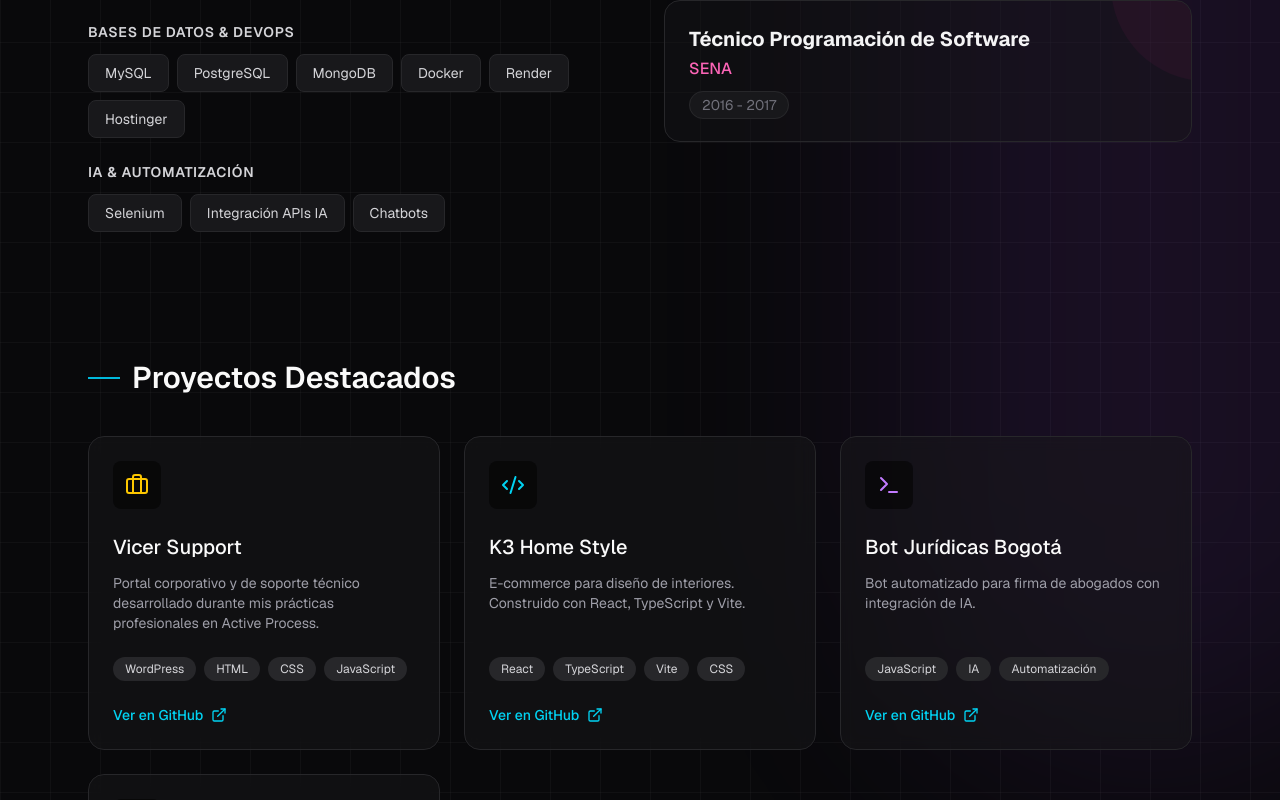
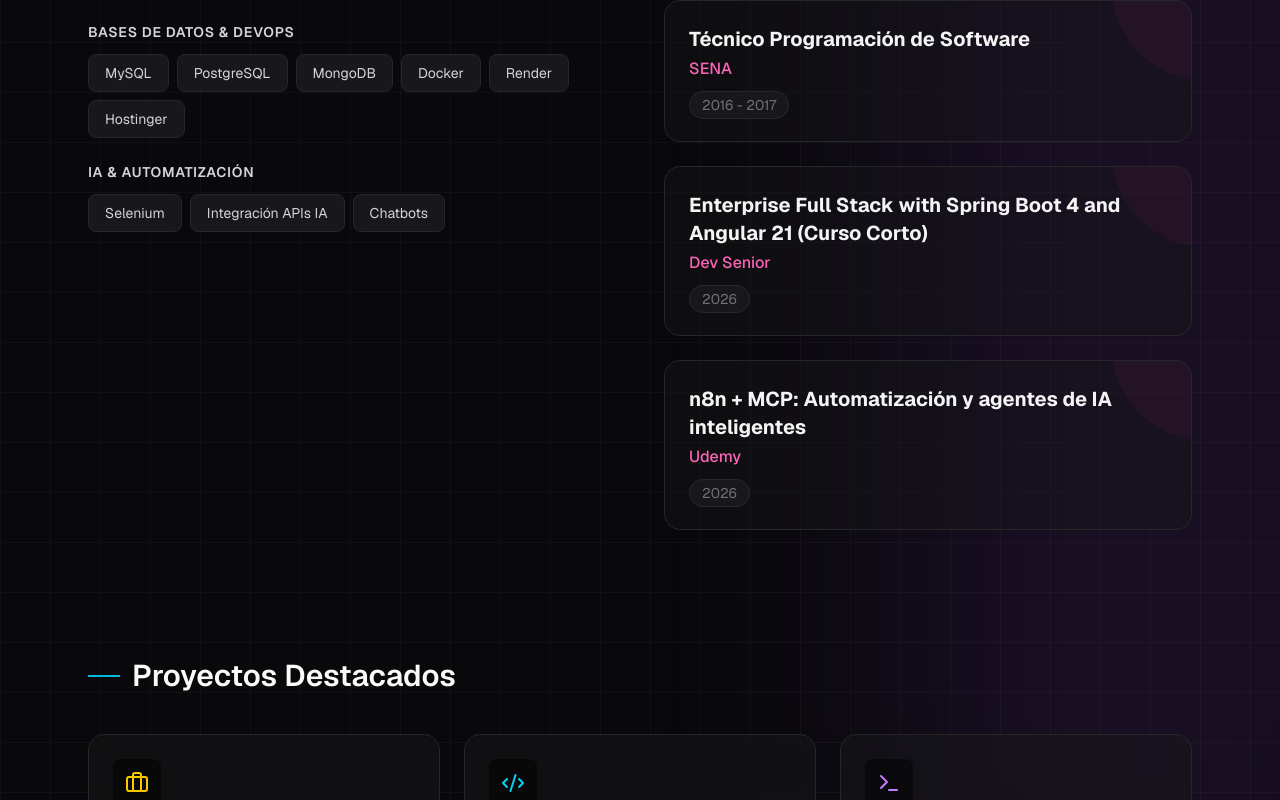
Before and after one commit to Lorenara04/mi-portafolio-web, a Next.js app: page / in a window 1280 px wide. Shown: the part 1658-2458 px from the top of the page. Built offline with nearby package versions, Linux system fonts and the light colour scheme.

Commit message:
Add short courses

```diff
--- a/src/app/page.tsx
+++ b/src/app/page.tsx
@@ -81,6 +81,16 @@
       school: "SENA",
       degree: "Técnico Programación de Software",
       period: "2016 - 2017"
+    },
+    {
+      school: "Dev Senior",
+      degree: "Enterprise Full Stack with Spring Boot 4 and Angular 21 (Curso Corto)",
+      period: "2026"
+    },
+    {
+      school: "Udemy",
+      degree: "n8n + MCP: Automatización y agentes de IA inteligentes",
+      period: "2026"
     }
   ];
 
```
